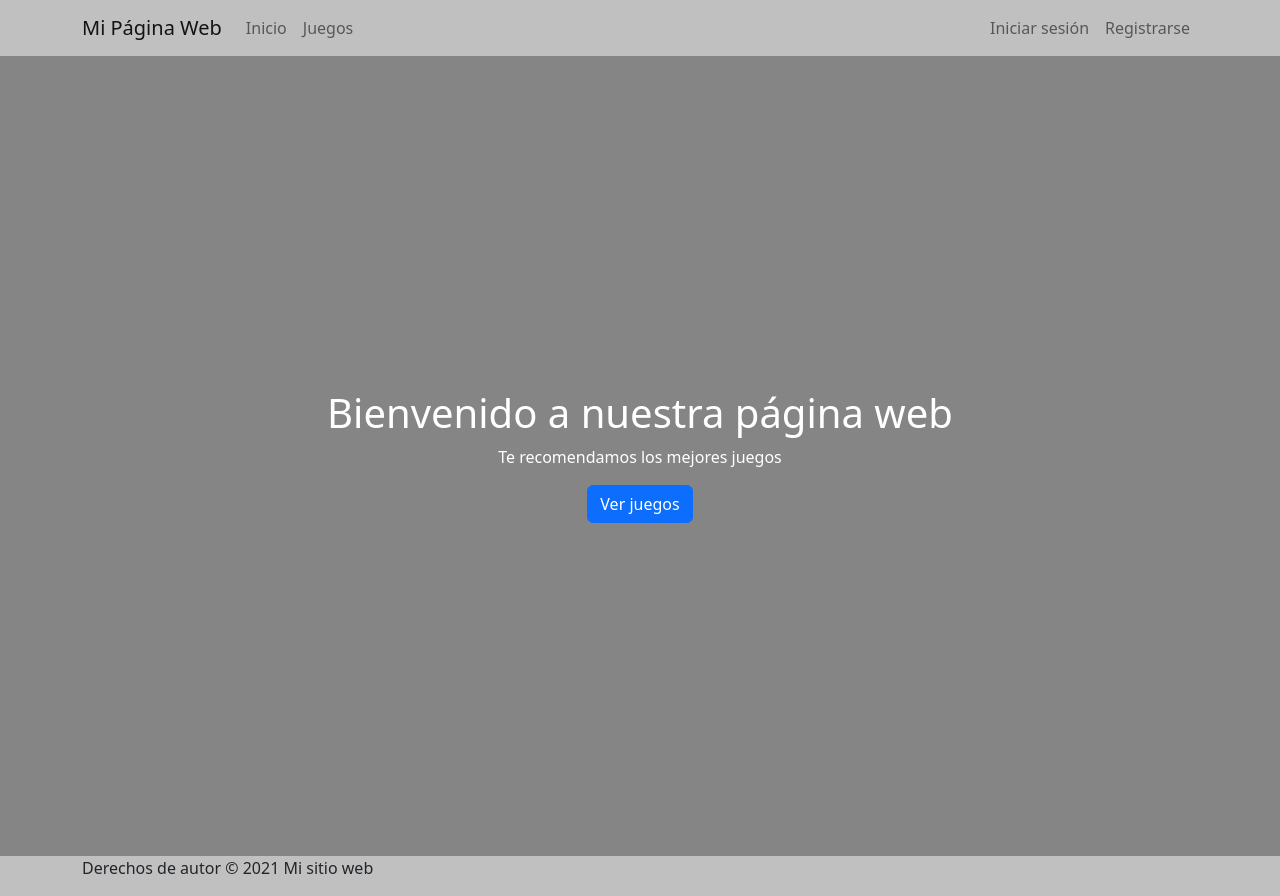
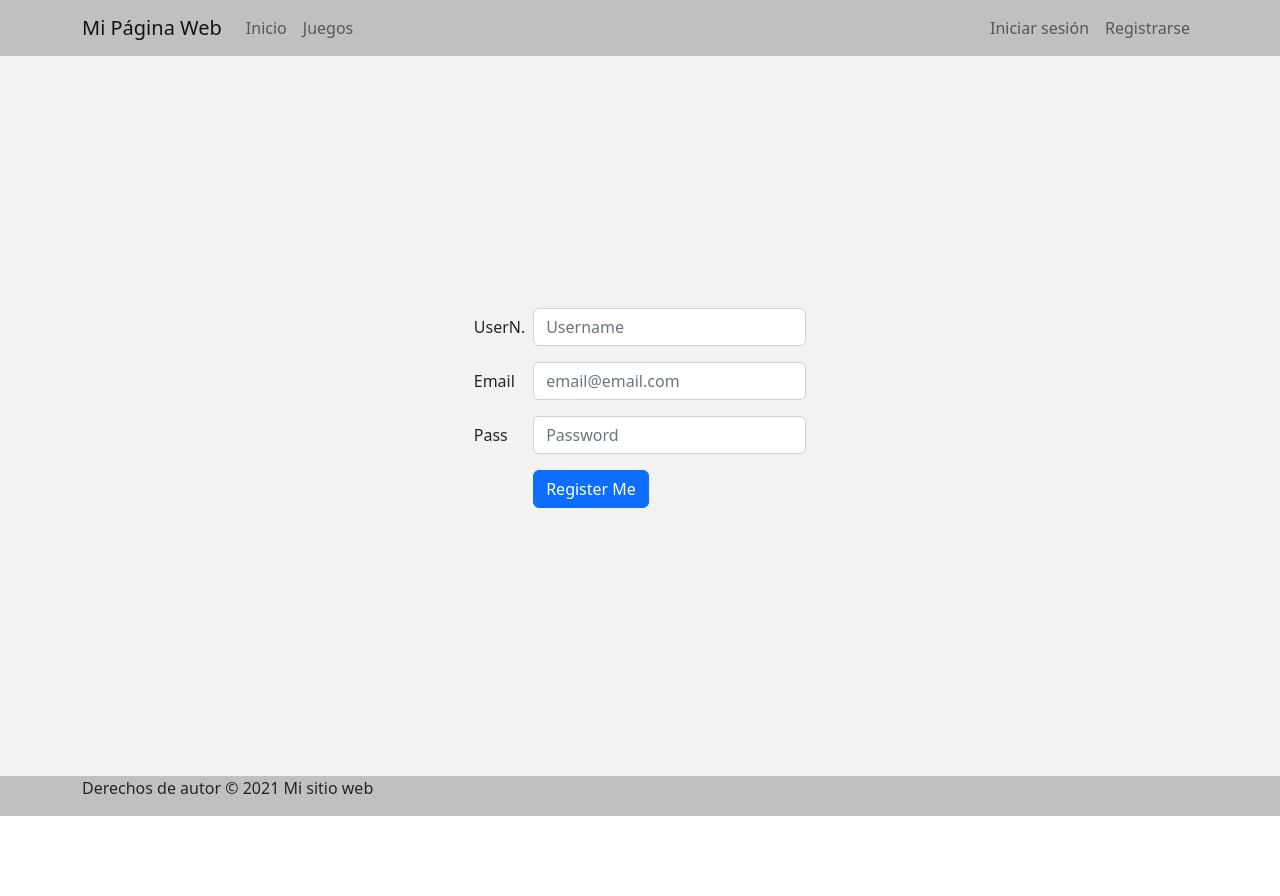
Before and after one commit to DavidValero17/dvc-fsd-geekshubs-val-proyectofinalfront, a React (Vite) app in the folder proyectofinalfront/: page /register in a window 1280 px wide. Before the commit this address led to /. After the commit the page ends 816 px from the top, so only its background shows below. Built offline with nearby package versions, Linux system fonts and the light colour scheme.

Commit message:
vista registro creada y funcionando correctamente

```diff
--- a/proyectofinalfront/src/App.css
+++ b/proyectofinalfront/src/App.css
@@ -5,6 +5,8 @@
 }
 
 .CenteredForm {
+  background-color: #f2f2f2;
+
   display: flex;
   align-items: center;
   justify-content: center;
--- a/proyectofinalfront/src/common/Header/Header.jsx
+++ b/proyectofinalfront/src/common/Header/Header.jsx
@@ -14,7 +14,7 @@ export const Header = () => {
               </Nav>
               <Nav>
                 <Nav.Link href="/login">Iniciar sesión</Nav.Link>
-                <Nav.Link href="#">Registrarse</Nav.Link>
+                <Nav.Link href="/register">Registrarse</Nav.Link>
               </Nav>
             </Navbar.Collapse>
           </Container>
--- /dev/null
+++ b/proyectofinalfront/src/common/RegisterForm/RegisterForm.jsx
@@ -0,0 +1,19 @@
+import Form from "react-bootstrap/Form";
+
+export const InputRegister = ({
+  type,
+  name,
+  placeholder,
+  changeFunction,
+  blurFunction,
+}) => {
+  return (
+    <Form.Control
+      type={type}
+      name={name}
+      placeholder={placeholder}
+      onChange={(e) => changeFunction(e)}
+      onBlur={(e) => blurFunction(e)}
+    />
+  );
+};
--- a/proyectofinalfront/src/pages/Body/Body.jsx
+++ b/proyectofinalfront/src/pages/Body/Body.jsx
@@ -2,7 +2,7 @@ import React from "react";
 import { Home } from "../Home/Home";
 import { Login } from "../Login/Login";
 // import { Profile } from "../Profile/Profile";
-// import { Register } from "../Register/Register";
+import { Register } from "../Register/Register";
 
 import { Routes, Route, Navigate } from "react-router-dom";
 
@@ -16,7 +16,7 @@ export const Body = () => {
         <Route path="/" element={<Home />} />
         <Route path="/login" element={<Login />} />
         {/* <Route path="/profile" element={<Profile />} /> */}
-        {/* <Route path="/register" element={<Register />} /> */}
+        <Route path="/register" element={<Register />} />
         {/* <Route path="/getallclients" element={<GetAllClients />} /> */}
       </Routes>
     </>
--- a/proyectofinalfront/src/pages/Register/Register.jsx
+++ b/proyectofinalfront/src/pages/Register/Register.jsx
@@ -1,7 +1,115 @@
-import React from 'react'
+import { useState, useEffect } from "react";
+
+import "../../App.css";
+
+
+import Container from "react-bootstrap/Container";
+
+import Button from "react-bootstrap/Button";
+import Col from "react-bootstrap/Col";
+import Form from "react-bootstrap/Form";
+import Row from "react-bootstrap/Row";
+import { InputRegister } from "../../common/RegisterForm/RegisterForm"
+import { registerMe } from "../../services/apiCalls";
+import { useNavigate } from "react-router-dom";
+
+
 
 export const Register = () => {
+  const navigate = useNavigate();
+
+
+  const [credenciales, setCredenciales] = useState({
+    username: "",
+    email: "",
+    password: "",
+  });
+
+  const [welcome, setWelcome] = useState("");
+
+
+  const inputHandler = (e) => {
+    setCredenciales((prevState) => ({
+      ...prevState,
+      [e.target.name]: e.target.value,
+    }));
+  };
+
+  const checkError = (e) => {
+    e.preventDefault();
+  };
+
+  const registrame = () => {
+    registerMe(credenciales)
+        //Una vez nos hemos registrado...mostramos mensaje...
+        setWelcome(`Gracias por registrarte.`);
+
+        //Redirección a Home
+
+        setTimeout(() => {
+          navigate("/login");
+        }, 1000);
+  };
   return (
-    <div>Register</div>
-  )
-}
+    <>
+      <Container fluid className="CenteredForm">
+        <Form>
+          <Form.Group as={Row} className="mb-3" controlId="formHorizontalName">
+            <Form.Label column sm={2}>
+              UserN.
+            </Form.Label>
+            <Col sm={10}>
+              <InputRegister
+                type="text"
+                name="username"
+                placeholder="Username"
+                changeFunction={(e) => inputHandler(e)}
+                blurFunction={(e) => checkError(e)}
+              />
+            </Col>
+          </Form.Group>
+
+          <Form.Group as={Row} className="mb-3" controlId="formHorizontalEmail">
+            <Form.Label column sm={2}>
+              Email
+            </Form.Label>
+            <Col sm={10}>
+              <InputRegister
+                type="text"
+                name="email"
+                placeholder="email@email.com"
+                changeFunction={(e) => inputHandler(e)}
+                blurFunction={(e) => checkError(e)}
+              />
+            </Col>
+          </Form.Group>
+
+          <Form.Group
+            as={Row}
+            className="mb-3"
+            controlId="formHorizontalPassword"
+          >
+            <Form.Label column sm={2}>
+              Pass
+            </Form.Label>
+            <Col sm={10}>
+              <InputRegister
+                type="password"
+                name="password"
+                placeholder="Password"
+                changeFunction={(e) => inputHandler(e)}
+                blurFunction={(e) => checkError(e)}
+              />
+            </Col>
+          </Form.Group>
+
+          <Form.Group as={Row} className="mb-3">
+            <Col sm={{ span: 10, offset: 2 }}>
+              <Button onClick={() => registrame()}>Register Me</Button>
+            </Col>
+          </Form.Group>
+        </Form>
+      </Container>
+    </>
+  );
+};
--- a/proyectofinalfront/src/services/apiCalls.js
+++ b/proyectofinalfront/src/services/apiCalls.js
@@ -3,5 +3,9 @@ import axios from "axios";
 const root = "http://localhost:4000";
 
 export const logMe = async (body) => {
-    return await axios.post(`${root}/auth/login`, body);
-  };
+  return await axios.post(`${root}/auth/login`, body);
+};
+
+export const registerMe = async (body) => {
+  return await axios.post(`${root}/auth/register`, body);
+};
```
